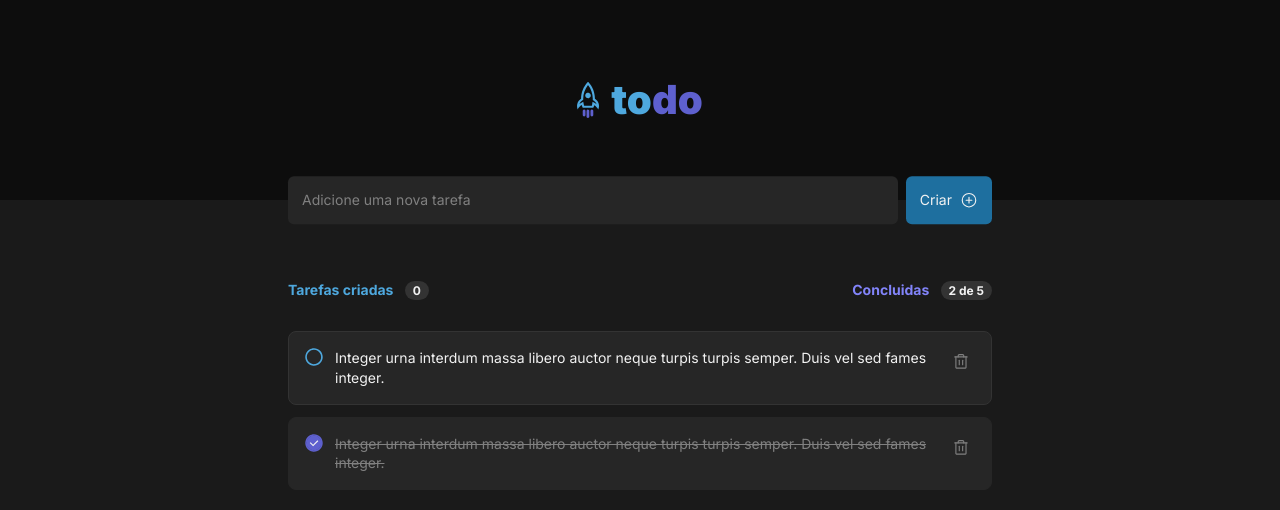
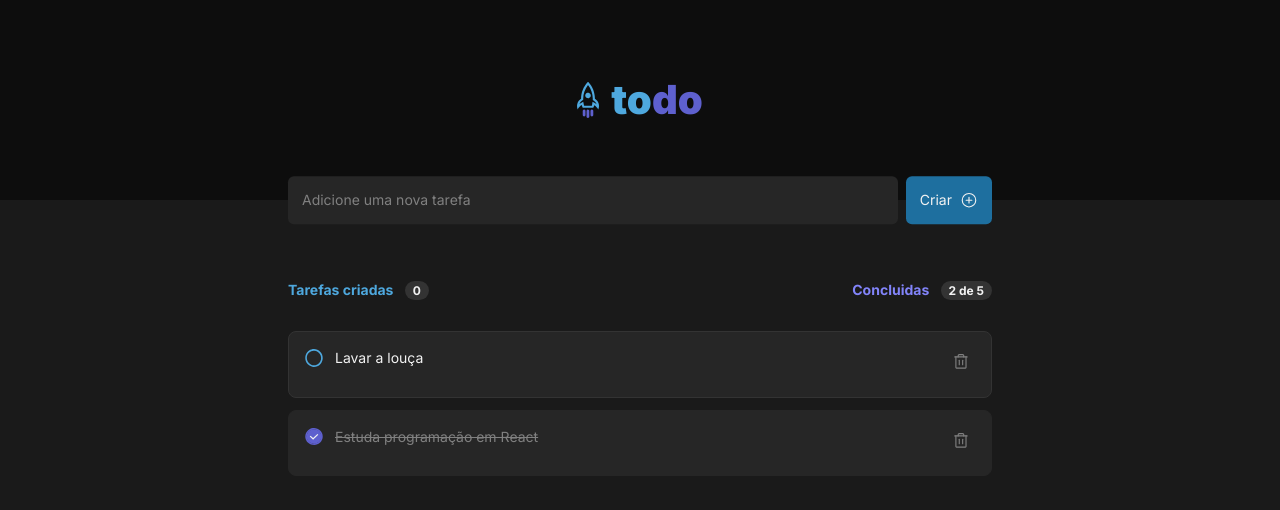
Before and after one commit to DaniloCalegaro/to-do-react-ts, a React (Vite) app: page / in a window 1280 px wide. Shown: the top 510 px of the page. Built offline with nearby package versions, Linux system fonts and the light colour scheme.

Commit message:
feat: lista de tareferas dinamica

```diff
--- a/src/App.tsx
+++ b/src/App.tsx
@@ -2,7 +2,10 @@ import { Header } from "./components/Header";
 import { InputNewTask } from "./components/InputNewTask";
 
 import styles from "./App.module.scss"
-import { Tasks } from "./components/ListTasks";
+import { ListTasks } from "./components/ListTasks";
+
+
+
 
 export function App() {
   return (
@@ -13,7 +16,7 @@ export function App() {
           <InputNewTask/>
         </div>
         <div className={styles.tasks}>
-          <Tasks/>
+          <ListTasks/>
         </div>
       </div>
     </div>
--- a/src/components/ListTasks.tsx
+++ b/src/components/ListTasks.tsx
@@ -2,7 +2,24 @@ import { NoTasks } from "./NoTasks";
 import { Task } from "./Task";
 import styles from "./ListTasks.module.scss";
 
-export function Tasks() {
+
+const tasksResponse= [
+  {
+    id: 1,
+    content: 'Lavar a louça',
+    complete: false
+  },
+
+  {
+    id: 2,
+    content: 'Estuda programação em React',
+    complete: true
+  }
+
+]
+
+
+export function ListTasks() {
   return (
     <div>
       <header className={styles.headerTasks}>
@@ -12,8 +29,17 @@ export function Tasks() {
 
       <main className={styles.mainTasks}>
          {/* <NoTasks/> */}
-        <Task />
-        <Task finished />
+        {/* <Task />
+        <Task finished /> */}
+        {tasksResponse.map(task =>{
+          return (
+            <Task
+              key={task.id}
+              content={task.content}
+              complete={task.complete}
+            />
+          )
+        })}
       </main>
 
     </div>
--- a/src/components/Task.module.scss
+++ b/src/components/Task.module.scss
@@ -6,21 +6,26 @@
 
   display: flex;
   align-items: flex-start;
-  gap: .75rem;
+  justify-content: space-between;
 
-  >p {
-    color: var(--gray-100);
+  .taskCheck {
+    display: flex;
+    gap: .75rem;
+
+    p {
+      color: var(--gray-100);
+    }
+
+
   }
-
-  >svg {
+  svg {
     color: var(--gray-300);
     box-sizing: content-box;
     padding: .31rem;
     min-width: 18px;
     min-height: 18px;
   }
-
-  >svg:hover {
+  svg:hover {
     background: var(--gray-400);
     border-radius: .2rem;
     color: var(--danger);
@@ -30,8 +35,10 @@
 .finished {
   border: 1px solid var(--gray-500);
 
-  >p{
-    text-decoration: line-through;
-    color: var(--gray-300);
+  .taskCheck {
+    p{
+      text-decoration: line-through;
+      color: var(--gray-300);
+    }
   }
 }
--- a/src/components/Task.tsx
+++ b/src/components/Task.tsx
@@ -3,19 +3,20 @@ import styles from "./Task.module.scss";
 
 import { RadioCheck } from "./RadioCheck";
 
-interface Finished {
-  finished?: boolean
+interface TasksProps {
+  content: string
+  complete: boolean
 }
 
-export function Task({finished = false }: Finished) {
+
+export function Task({content, complete = false }: TasksProps) {
   return (
-    <article
-      className={ finished ? `${styles.task} ${styles.finished}` : styles.task}>
-        <RadioCheck checked = {finished}/>
-        <p>
-          Integer urna interdum massa libero auctor neque turpis turpis semper. Duis vel sed fames integer.
-        </p>
-        <Trash/>
+    <article className={ complete? `${styles.task} ${styles.finished}` : styles.task}>
+      <div className={styles.taskCheck}>
+        <RadioCheck checked = {complete}/>
+        <p>{content}</p>
+      </div>
+      <i><Trash/> </i>
     </article>
   )
 }
```
